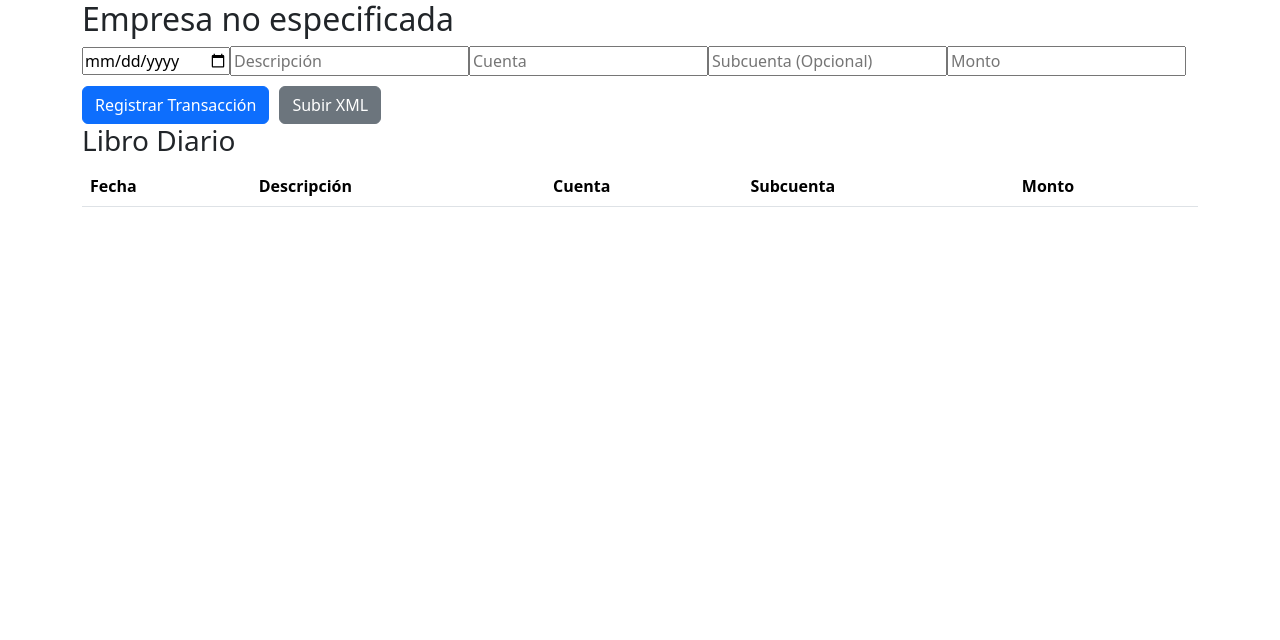
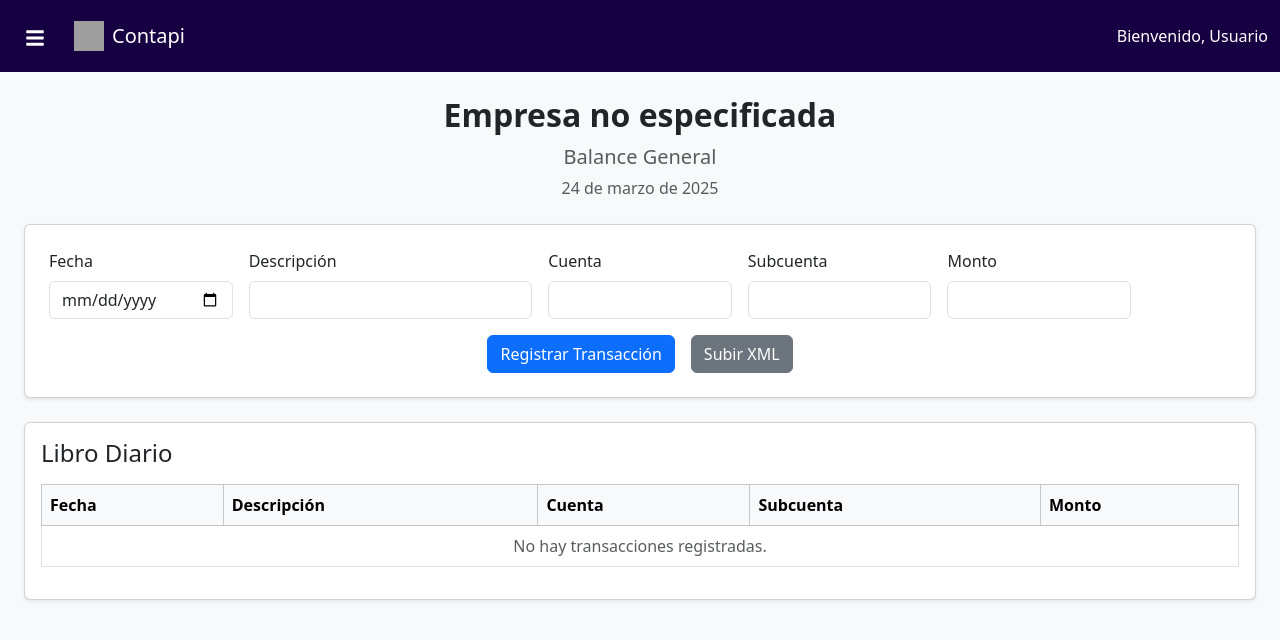
Before and after one commit to Heberjfet/ContaPi, a React (Vite) app in the folder contapaqi-frontend/: page /registrartransaccion in a window 1280 px wide. Shown: the top 640 px of the page. Built offline with nearby package versions, Linux system fonts and the light colour scheme; grey boxes are pictures that could not be loaded.

Commit message:
configuracion de registrartransaccion

```diff
--- a/contapaqi-frontend/src/componentes/empresa/registrartransaccion.jsx
+++ b/contapaqi-frontend/src/componentes/empresa/registrartransaccion.jsx
@@ -1,9 +1,30 @@
-import { useState } from "react";
-import { useLocation } from "react-router-dom";
+import React, { useState, useEffect } from "react";
+import { useLocation, useNavigate } from "react-router-dom";
+import {
+  FaBars,
+  FaCog,
+  FaDownload
+} from "react-icons/fa";
+import "bootstrap/dist/css/bootstrap.min.css";
+import { Link } from "react-router-dom";
 
 const RegistrarTransaccion = () => {
   const location = useLocation();
+  const navigate = useNavigate();
   const nombreEmpresa = location.state?.nombreEmpresa || "Empresa no especificada";
+  const usuario = JSON.parse(localStorage.getItem("usuario"));
+  const nombreUsuario = usuario?.nombre || "Usuario";
+  const [fechaActual, setFechaActual] = useState("");
+
+  useEffect(() => {
+    const hoy = new Date();
+    const fechaFormateada = hoy.toLocaleDateString("es-MX", {
+      day: "numeric",
+      month: "long",
+      year: "numeric",
+    });
+    setFechaActual(fechaFormateada);
+  }, []);
 
   const [formData, setFormData] = useState({
     fecha: "",
@@ -15,6 +36,7 @@ const RegistrarTransaccion = () => {
 
   const [transacciones, setTransacciones] = useState([]);
   const [archivoXML, setArchivoXML] = useState(null);
+  const [showSidebar, setShowSidebar] = useState(true);
 
   const handleChange = (e) => {
     setFormData({ ...formData, [e.target.name]: e.target.value });
@@ -41,29 +63,77 @@ const RegistrarTransaccion = () => {
   };
 
   return (
-        <div className="container">
-            {/* Aquí se muestra el nombre de la empresa */}
-            <h2>{nombreEmpresa}</h2>
-            <form onSubmit={handleSubmit} className="form-container">
-                <input type="date" name="fecha" value={formData.fecha} onChange={handleChange} required />
-                <input type="text" name="descripcion" placeholder="Descripción" value={formData.descripcion} onChange={handleChange} required />
-                <input type="text" name="cuenta" placeholder="Cuenta" value={formData.cuenta} onChange={handleChange} required />
-                <input type="text" name="subcuenta" placeholder="Subcuenta (Opcional)" value={formData.subcuenta} onChange={handleChange} />
-                <input type="number" name="monto" placeholder="Monto" value={formData.monto} onChange={handleChange} required />
+    <div className="d-flex flex-column" style={{ minHeight: "100vh" }}>
+      {/* Header */}
+      <nav className="navbar navbar-dark py-3" style={{ backgroundColor: "#160041" }}>
+        <div className="container-fluid">
+          <div className="d-flex align-items-center">
+            <button className="btn btn-link text-white me-3" onClick={() => setShowSidebar(!showSidebar)}>
+              <FaBars size={20} />
+            </button>
+            <div className="d-flex align-items-center">
+            <img
+             src="https://cdn-icons-png.flaticon.com/512/6194/6194029.png"
+             alt="Logo"
+             width="30"
+              height="30"
+              className="me-2"
+            />
+         <Link to="/homepage" className="navbar-brand mb-0 text-white text-decoration-none">
+            Contapi
+        </Link>
+            </div>
+          </div>
+          <span className="text-white">Bienvenido, {nombreUsuario}</span>
+        </div>
+      </nav>
+        {/* Contenido principal */}
+        <main className="flex-grow-1 p-4 bg-light">
+          <div className="text-center mb-4">
+            <h2 className="fw-bold">{nombreEmpresa}</h2>
+            <p className="text-muted mb-1 fs-5">Balance General</p>
+            <p className="text-muted">{fechaActual}</p>
+          </div>
 
-                <div style={{ display: 'flex', gap: '10px', alignItems: 'center', marginTop: '10px' }}>
-                    <button type="submit" className="btn btn-primary">Registrar Transacción</button>
-
+          <div className="card shadow-sm p-4 mb-4">
+            <form onSubmit={handleSubmit} className="row g-3">
+              <div className="col-md-2">
+                <label className="form-label">Fecha</label>
+                <input type="date" name="fecha" className="form-control" value={formData.fecha} onChange={handleChange} required />
+              </div>
+              <div className="col-md-3">
+                <label className="form-label">Descripción</label>
+                <input type="text" name="descripcion" className="form-control" value={formData.descripcion} onChange={handleChange} required />
+              </div>
+              <div className="col-md-2">
+                <label className="form-label">Cuenta</label>
+                <input type="text" name="cuenta" className="form-control" value={formData.cuenta} onChange={handleChange} required />
+              </div>
+              <div className="col-md-2">
+                <label className="form-label">Subcuenta</label>
+                <input type="text" name="subcuenta" className="form-control" value={formData.subcuenta} onChange={handleChange} />
+              </div>
+              <div className="col-md-2">
+                <label className="form-label">Monto</label>
+                <input type="number" name="monto" className="form-control" value={formData.monto} onChange={handleChange} required />
+              </div>
+              <div className="col-12 d-flex justify-content-center gap-3 mt-3">
+                <button type="submit" className="btn btn-primary">
+                  Registrar Transacción
+                </button>
                 <label className="btn btn-secondary mb-0">
                   Subir XML
-                        <input type="file" accept=".xml" onChange={handleXMLChange} style={{ display: 'none' }} />
+                  <input type="file" accept=".xml" onChange={handleXMLChange} style={{ display: "none" }} />
                 </label>
               </div>
             </form>
+          </div>
 
-            <h3>Libro Diario</h3>
-            <table className="table">
-                <thead>
+          <div className="card p-3 shadow-sm">
+            <h4 className="mb-3">Libro Diario</h4>
+            <div className="table-responsive">
+              <table className="table table-bordered table-hover align-middle">
+                <thead className="table-light">
                   <tr>
                     <th>Fecha</th>
                     <th>Descripción</th>
@@ -79,11 +149,21 @@ const RegistrarTransaccion = () => {
                       <td>{transaccion.descripcion}</td>
                       <td>{transaccion.cuenta}</td>
                       <td>{transaccion.subcuenta}</td>
-                            <td>{transaccion.monto}</td>
+                      <td>${parseFloat(transaccion.monto).toFixed(2)}</td>
                     </tr>
                   ))}
+                  {transacciones.length === 0 && (
+                    <tr>
+                      <td colSpan="5" className="text-center text-muted">
+                        No hay transacciones registradas.
+                      </td>
+                    </tr>
+                  )}
                 </tbody>
               </table>
+            </div>
+          </div>
+        </main>
       </div>
   );
 };
```
Lines whose indentation alone changed are shown as unchanged.
